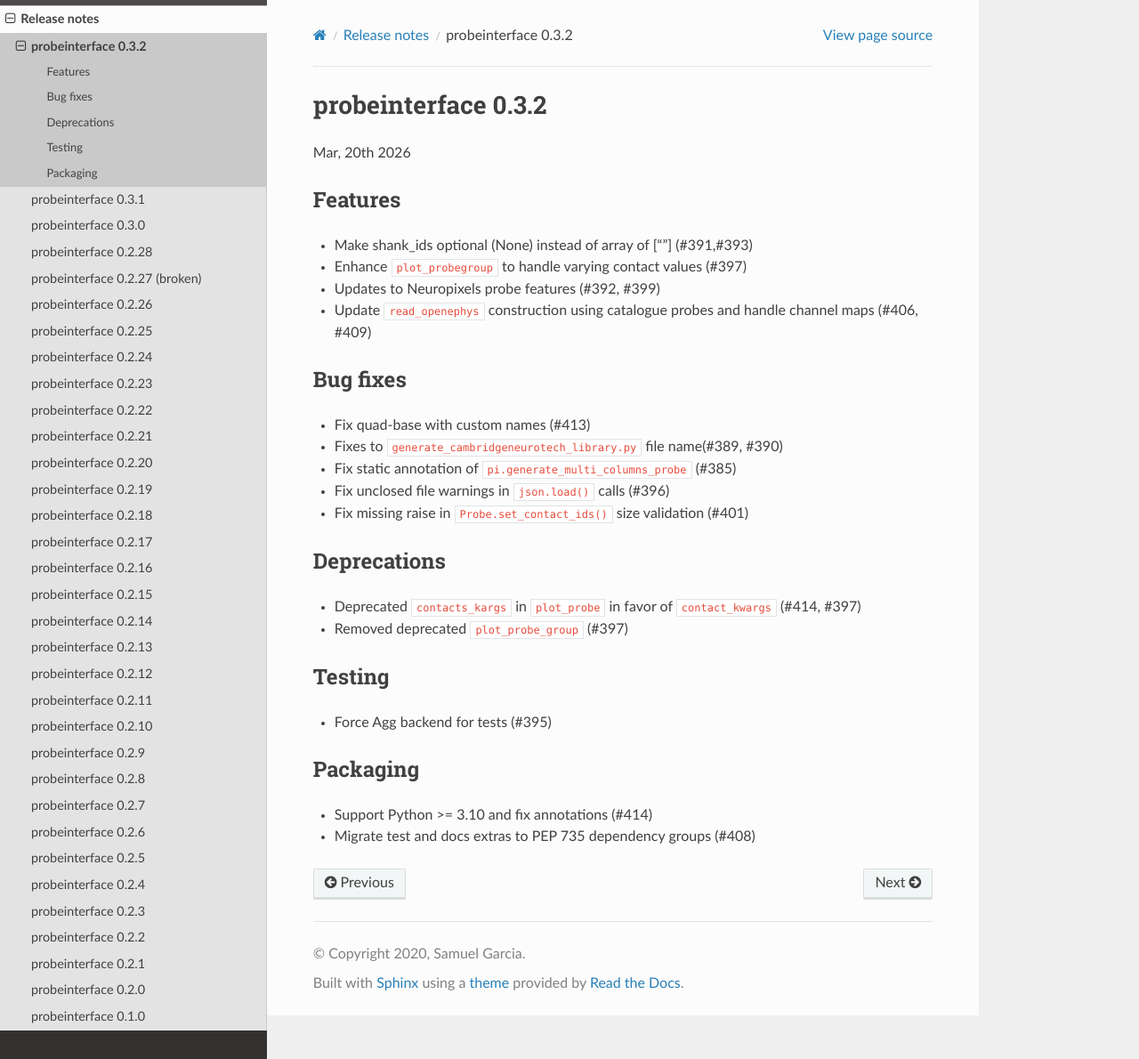
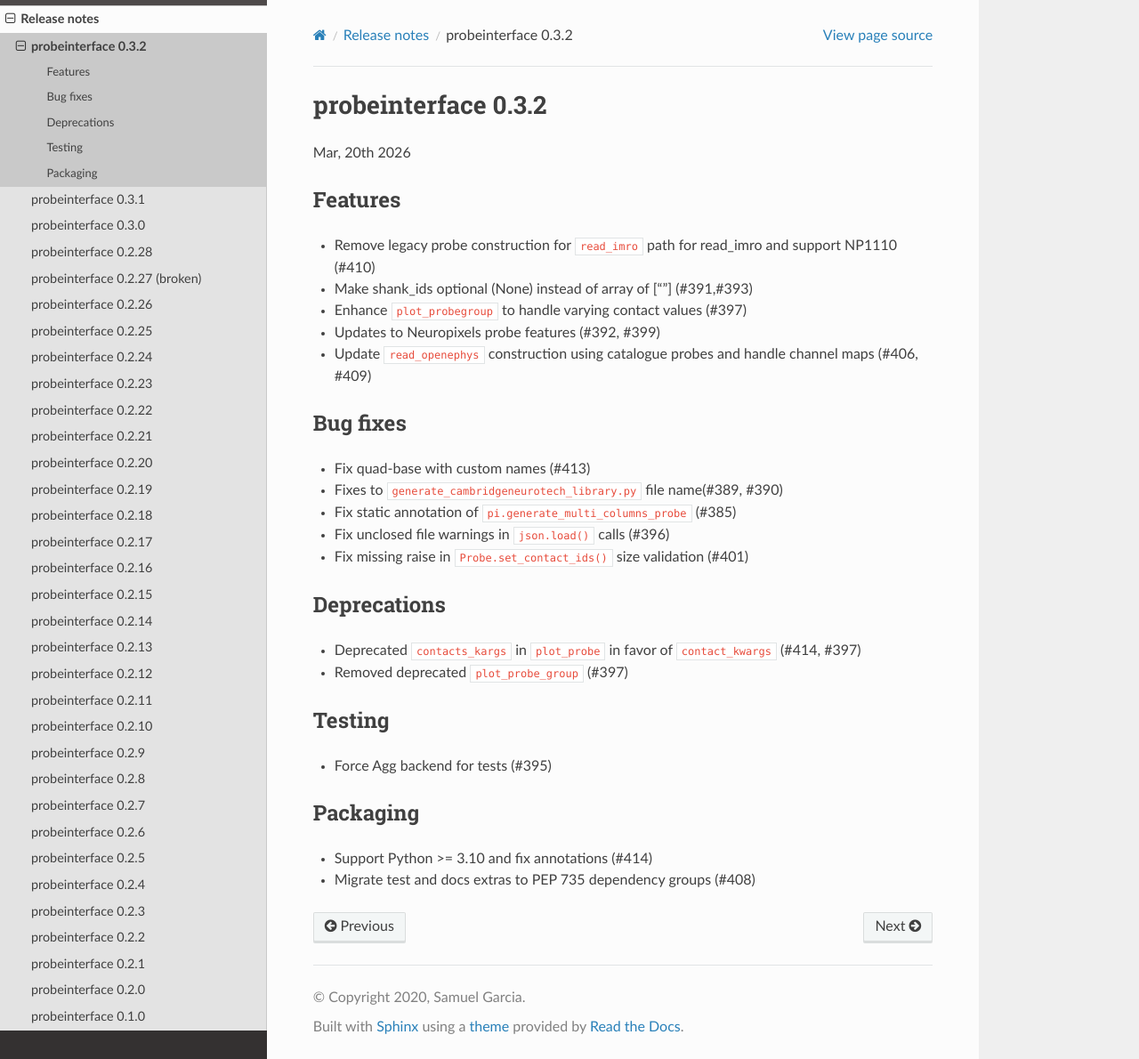
Before and after one commit to SpikeInterface/probeinterface, a Sphinx documentation site: the page built from doc/releases/0.3.2.rst, in a window 1280 px wide and 1190 px high. Shown: the whole window at 89% size. Built offline with Sphinx 7.4.7 and the Read the Docs theme 3.1.0, drawn with Linux system fonts in a browser that asks for light colours; pages that are not in the unit, such as notebooks, are missing from menus.

Commit message:
Add #410

```diff
--- a/doc/releases/0.3.2.rst
+++ b/doc/releases/0.3.2.rst
@@ -7,6 +7,7 @@ Mar, 20th 2026
 Features
 ^^^^^^^^
 
+* Remove legacy probe construction for ``read_imro`` path for read_imro and support NP1110 (#410)
 * Make shank_ids optional (None) instead of array of [""] (#391,#393)
 * Enhance ``plot_probegroup`` to handle varying contact values (#397)
 * Updates to Neuropixels probe features (#392, #399)
```
